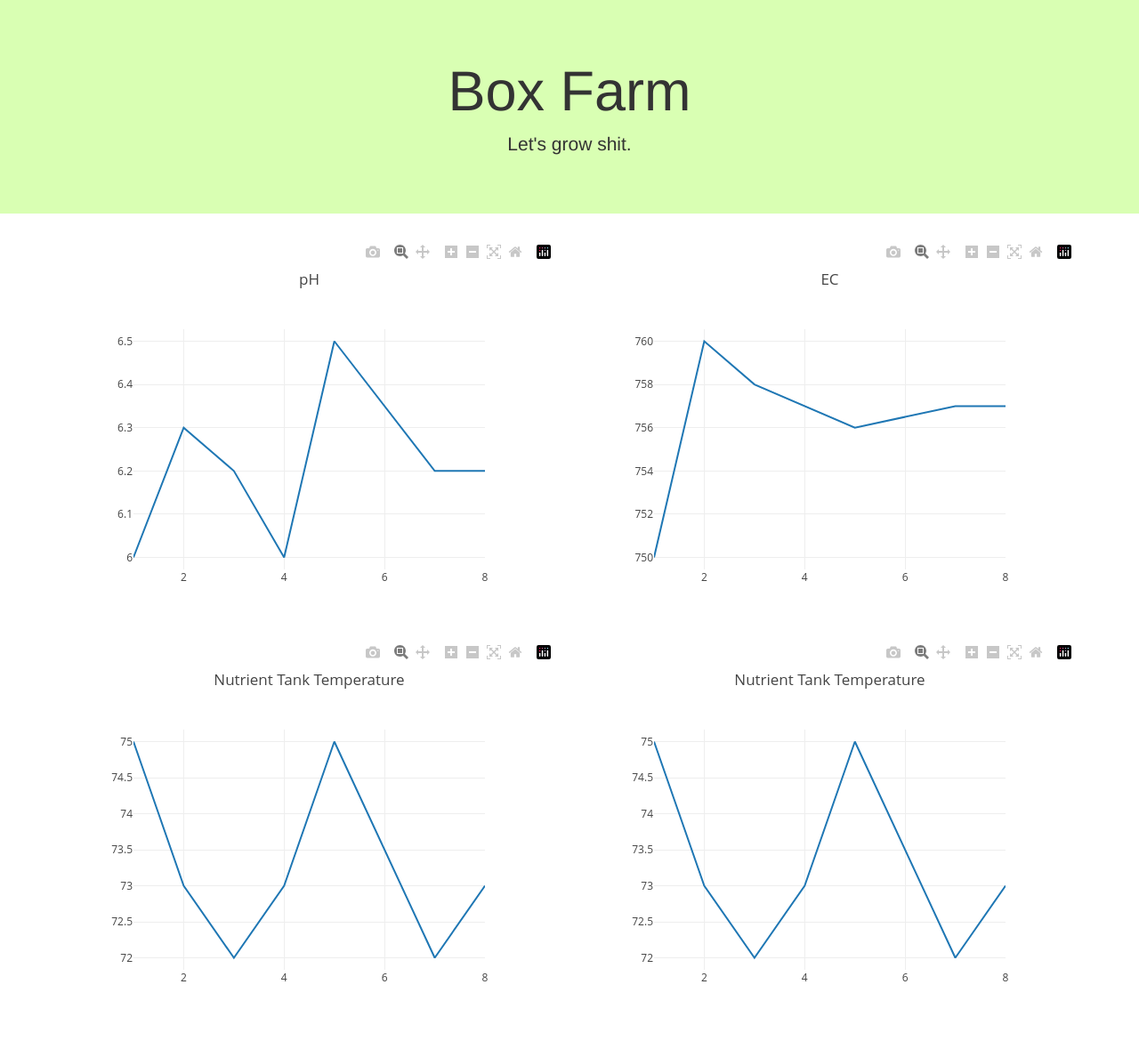
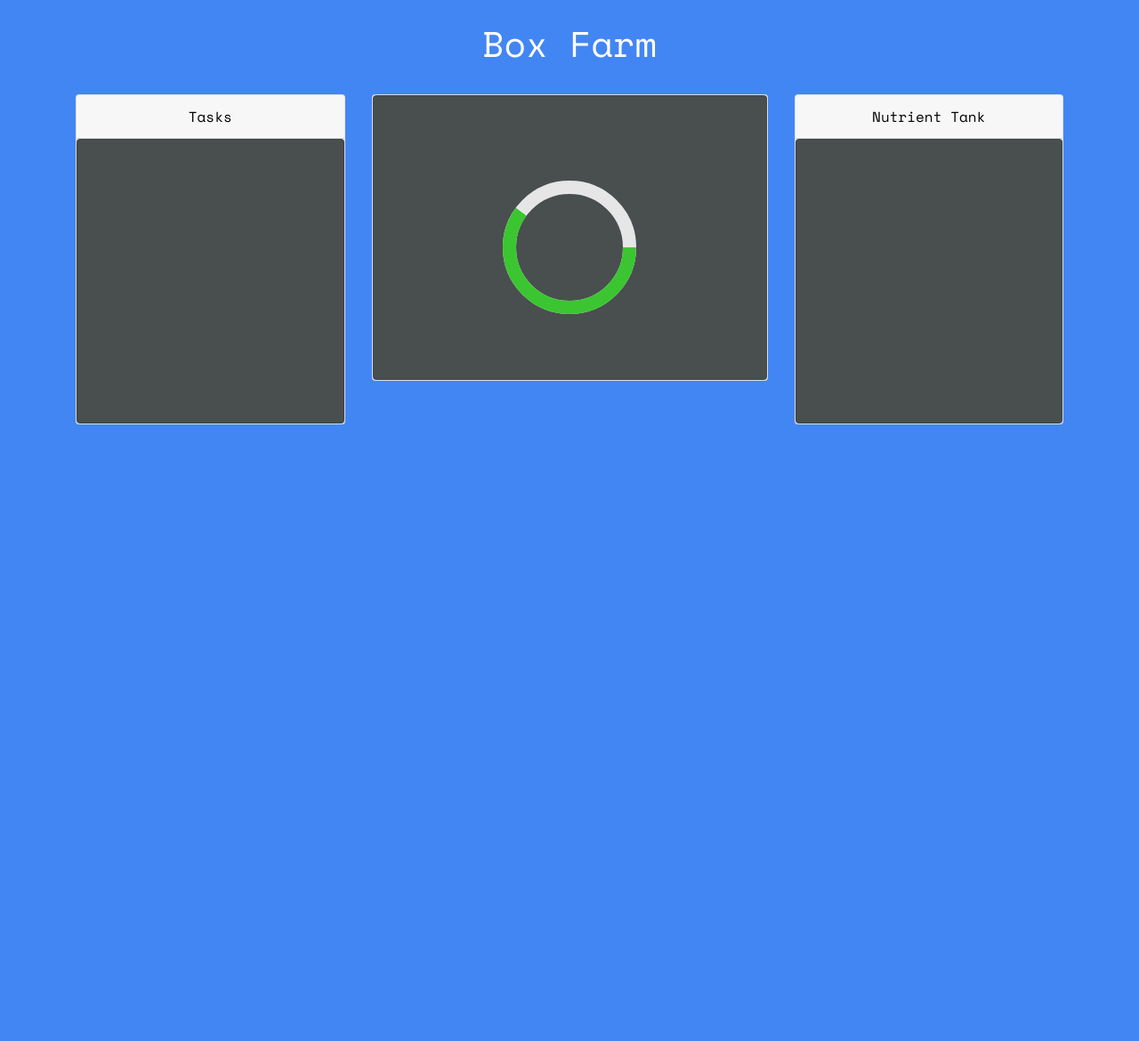
Before and after one commit to jamesthesken/boxfarm, a Node server app: page / in a window 1280 px wide. Shown: the whole page at 89% size. After the commit the page ends 477 px from the top, so only its background shows below. Run offline with Node 20, Linux system fonts and the light colour scheme; some libraries are stand-ins or nearby versions.

Commit message:
changes to gui

```diff
--- a/gui/public/index.html
+++ b/gui/public/index.html
@@ -4,118 +4,55 @@
   <title>Box Farm</title>
   <meta charset="utf-8">
   <meta name="viewport" content="width=device-width, initial-scale=1">
-  <link rel="stylesheet" href="https://maxcdn.bootstrapcdn.com/bootstrap/3.3.7/css/bootstrap.min.css">
-  <script src="https://ajax.googleapis.com/ajax/libs/jquery/3.3.1/jquery.min.js"></script>
-  <script src="https://maxcdn.bootstrapcdn.com/bootstrap/3.3.7/js/bootstrap.min.js"></script>
-  <script src="https://cdn.plot.ly/plotly-latest.min.js"></script>
+  <link rel="stylesheet" href="https://stackpath.bootstrapcdn.com/bootstrap/4.2.1/css/bootstrap.min.css" integrity="sha384-GJzZqFGwb1QTTN6wy59ffF1BuGJpLSa9DkKMp0DgiMDm4iYMj70gZWKYbI706tWS" crossorigin="anonymous">
+  <script src="https://stackpath.bootstrapcdn.com/bootstrap/4.2.1/js/bootstrap.min.js" integrity="sha384-B0UglyR+jN6CkvvICOB2joaf5I4l3gm9GU6Hc1og6Ls7i6U/mkkaduKaBhlAXv9k" crossorigin="anonymous"></script>
+  <link rel="stylesheet" type="text/css" href="style.css">
+  <link href="https://fonts.googleapis.com/css?family=Space+Mono" rel="stylesheet">
 </head>
 
 <body>
-<div class="jumbotron text-center" style="background-color:#d9ffb3">
-  <h1>Box Farm</h1>
-  <p>Let's grow shit.</p>
+
+<div class="header">
+  <h1> Box Farm </h1>
 </div>
 
 <div class="container">
   <div class="row">
-    <div class="col-sm-6">
-	     <div id="graph1"></div>
+    <div class="col">
+      <div class="card">
+      <p class="card-header a"> Tasks </p>
+        <div class="card box">
+          <div class="card-body text-center">
+          </div>
+        </div>
+      </div>
     </div>
+    <div class="col-sm-5">
+      <div class="card">
+        <div class="card box">
+          <div class="card-body text-center">
+            <div class="demo">
+              <svg width="150" height="150" viewBox="0 0 120 120">
+                  <circle cx="60" cy="60" r="54" fill="none" stroke="#e6e6e6" stroke-width="12" />
+                  <circle cx="60" cy="60" r="54" fill="none" stroke="#3bc631" stroke-width="12" stroke-dasharray="339.292" stroke-dashoffset="135.717" />
+              </svg>
+            </div>
+          </div>
+        </div>
+      </div>
+    </div>
+    <div class="col">
+      <div class="card">
+        <p class="card-header a"> Nutrient Tank </p>
+        <div class="card box">
+          <div class="card-body text-center">
+          </div>
+        </div>
+      </div>
+    </div>
+  </div>
 
-    <div class="col-sm-6">
-      <div id="graph2"></div>
-    </div>
-
-    <div class="col-sm-6">
-      <div id="graph3"></div>
-    </div>
-
-    <div class="col-sm-6">
-      <div id="graph4"></div>
-    </div>
-
-
-  </div>
 </div>
-
-<!-- This is where I put the Plotly.js scripts because they didn't work in an external file. -->
-
-<script>
-var graph = document.getElementById("graph1");
-
-var trace = {
-	  x: [1, 2, 3, 4, 5, 6, 7, 8],
-	  y: [6, 6.3, 6.2, 6, 6.5, null, 6.2, 6.2],
-	  mode: 'lines',
-	  connectgaps: true
-	};
-
-var data = [trace];
-
-var layout = {
- title: 'pH',
- showlegend: false};
-
-Plotly.newPlot(graph, data, layout, {respnsive: true});
-</script>
-
-<script>
-var graph = document.getElementById("graph2");
-
-var trace = {
-	  x: [1, 2, 3, 4, 5, 6, 7, 8],
-	  y: [750, 760, 758, 757, 756, null, 757, 757],
-	  mode: 'lines',
-	  connectgaps: true
-	};
-
-var data = [trace];
-
-var layout = {
- title: 'EC',
- showlegend: false};
-
-Plotly.newPlot(graph, data, layout, {respnsive: true});
-</script>
-
-<script>
-var graph = document.getElementById("graph3");
-
-var trace = {
-	  x: [1, 2, 3, 4, 5, 6, 7, 8],
-	  y: [75, 73, 72, 73, 75, null, 72, 73],
-	  mode: 'lines',
-	  connectgaps: true
-	};
-
-var data = [trace];
-
-var layout = {
- title: 'Nutrient Tank Temperature',
- showlegend: false};
-
-Plotly.newPlot(graph, data, layout, {respnsive: true});
-</script>
-
-<script>
-var graph = document.getElementById("graph4");
-
-var trace = {
-	  x: [1, 2, 3, 4, 5, 6, 7, 8],
-	  y: [75, 73, 72, 73, 75, null, 72, 73],
-	  mode: 'lines',
-	  connectgaps: true
-	};
-
-var data = [trace];
-
-var layout = {
- title: 'Nutrient Tank Temperature',
- showlegend: false};
-
-Plotly.newPlot(graph, data, layout, {respnsive: true});
-</script>
-
 
 </body>
 </html>
--- a/gui/public/style.css
+++ b/gui/public/style.css
@@ -1,3 +1,31 @@
+p.a{
+  font-family: 'Space Mono', monospace;
+  text-align: center;
+  color: #000
+}
+
+h1{
+  font-family: 'Space Mono', monospace;
+  text-align: center;
+  color: #fff;
+}
+
 body{
-background-color: #3b332b;
+background: #4286f4;
 }
+
+.box{
+background-color: #494e4f;
+height: 20rem;
+}
+
+.header{
+padding: 25px;
+}
+
+.demo {
+    .u-absoluteCenter();
+    .u-flexCenter();
+    top: 50%;
+    transform: translate(0,50%)
+}
```
